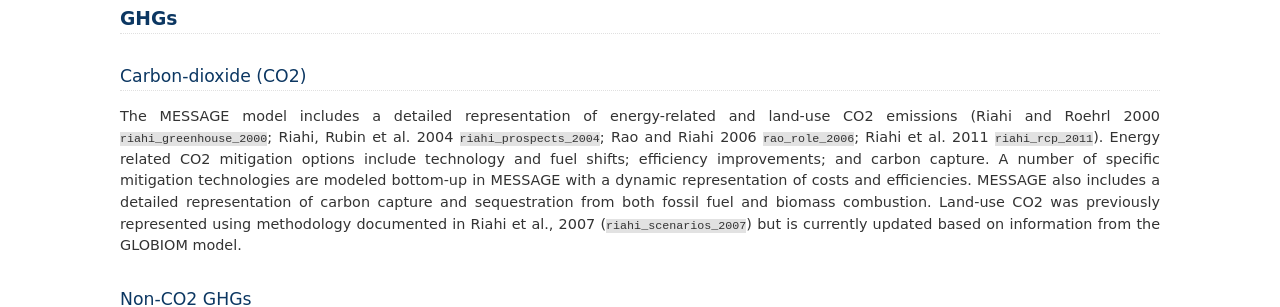
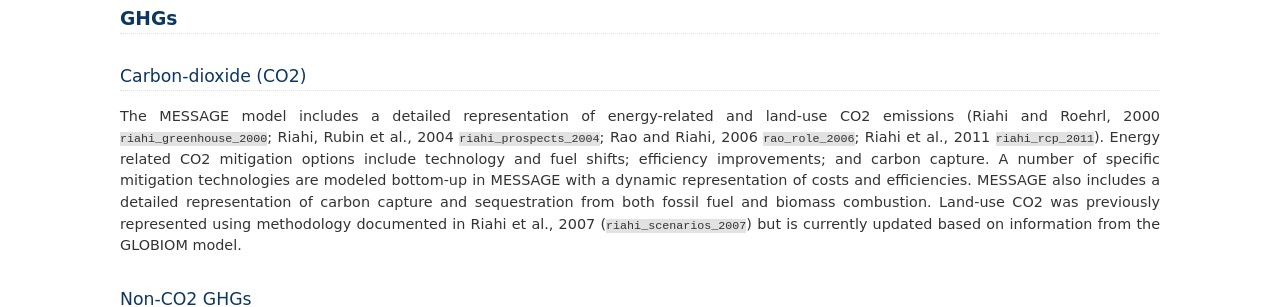
Before and after one commit to yiyi1991/message-ix-models, a Sphinx documentation site: the page built from doc/global/source/message_globiom/climate/message/ghgs.rst, in a window 1280 px wide. Shown: the part 129-436 px from the top of the page. Built offline with Sphinx 7.4.7, drawn with Linux system fonts in a browser that asks for light colours; cross-references to code outside the pages are shown as plain code.

Commit message:
Update ghgs.rst

```diff
--- a/doc/global/source/message_globiom/climate/message/ghgs.rst
+++ b/doc/global/source/message_globiom/climate/message/ghgs.rst
@@ -2,7 +2,7 @@ GHGs
 ===========
 Carbon-dioxide (CO2)
 ---------------------
-The MESSAGE model includes a detailed representation of energy-related and land-use CO2 emissions (Riahi and Roehrl 2000 :cite:`riahi_greenhouse_2000`; Riahi, Rubin et al. 2004 :cite:`riahi_prospects_2004`; Rao and Riahi 2006 :cite:`rao_role_2006`; Riahi et al. 2011 :cite:`riahi_rcp_2011`). Energy related CO2 mitigation options include technology and fuel shifts; efficiency improvements; and carbon capture. A number of specific mitigation technologies are modeled bottom-up in MESSAGE with a dynamic representation of costs and efficiencies. MESSAGE also includes a detailed representation of carbon capture and sequestration from both fossil fuel and biomass combustion. Land-use CO2 was previously represented using methodology documented in Riahi et al., 2007 (:cite:`riahi_scenarios_2007`) but is currently updated based on information from the GLOBIOM model.
+The MESSAGE model includes a detailed representation of energy-related and land-use CO2 emissions (Riahi and Roehrl, 2000 :cite:`riahi_greenhouse_2000`; Riahi, Rubin et al., 2004 :cite:`riahi_prospects_2004`; Rao and Riahi, 2006 :cite:`rao_role_2006`; Riahi et al., 2011 :cite:`riahi_rcp_2011`). Energy related CO2 mitigation options include technology and fuel shifts; efficiency improvements; and carbon capture. A number of specific mitigation technologies are modeled bottom-up in MESSAGE with a dynamic representation of costs and efficiencies. MESSAGE also includes a detailed representation of carbon capture and sequestration from both fossil fuel and biomass combustion. Land-use CO2 was previously represented using methodology documented in Riahi et al., 2007 (:cite:`riahi_scenarios_2007`) but is currently updated based on information from the GLOBIOM model.
 
 Non-CO2 GHGs
 -------------------
```
